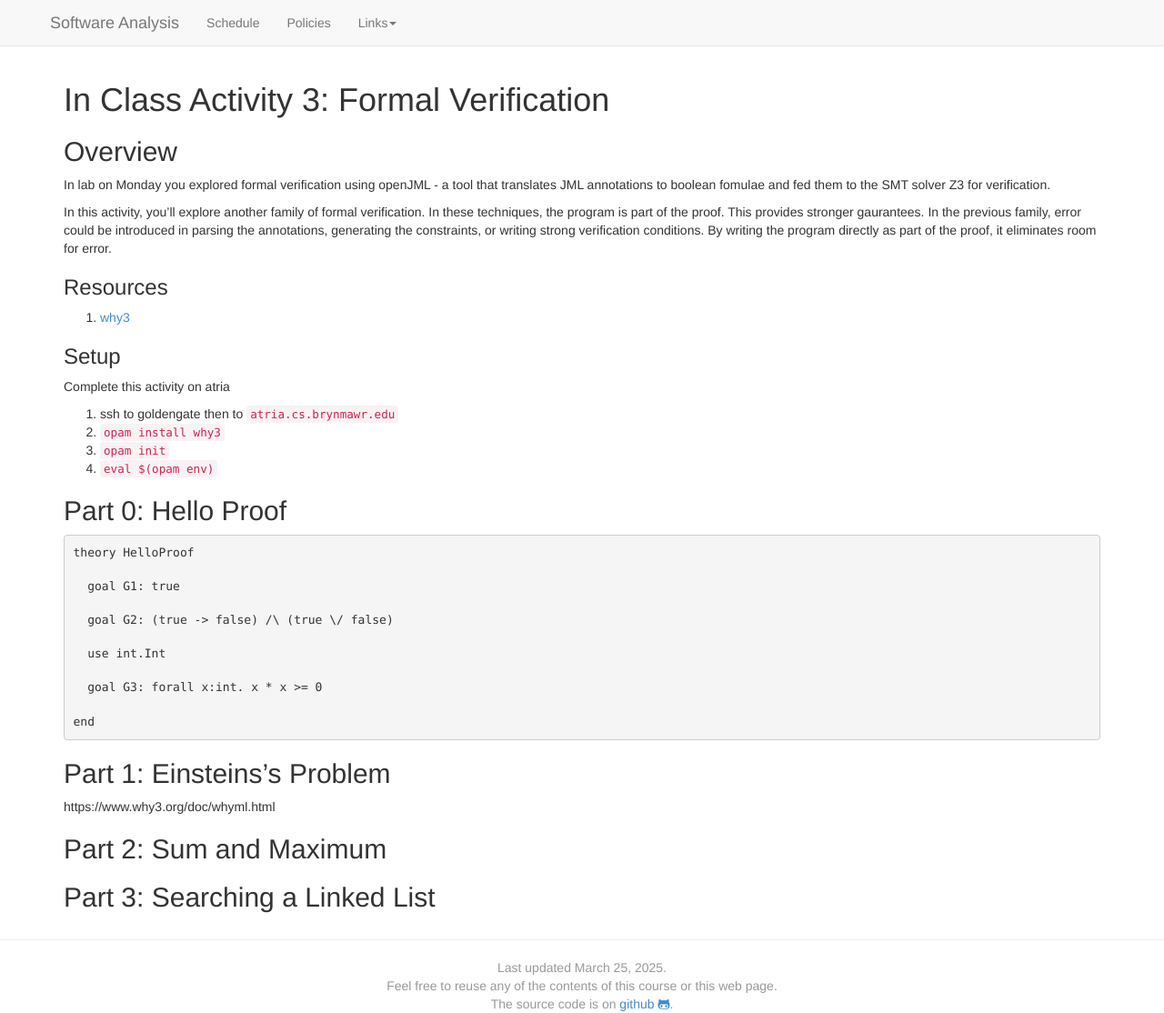
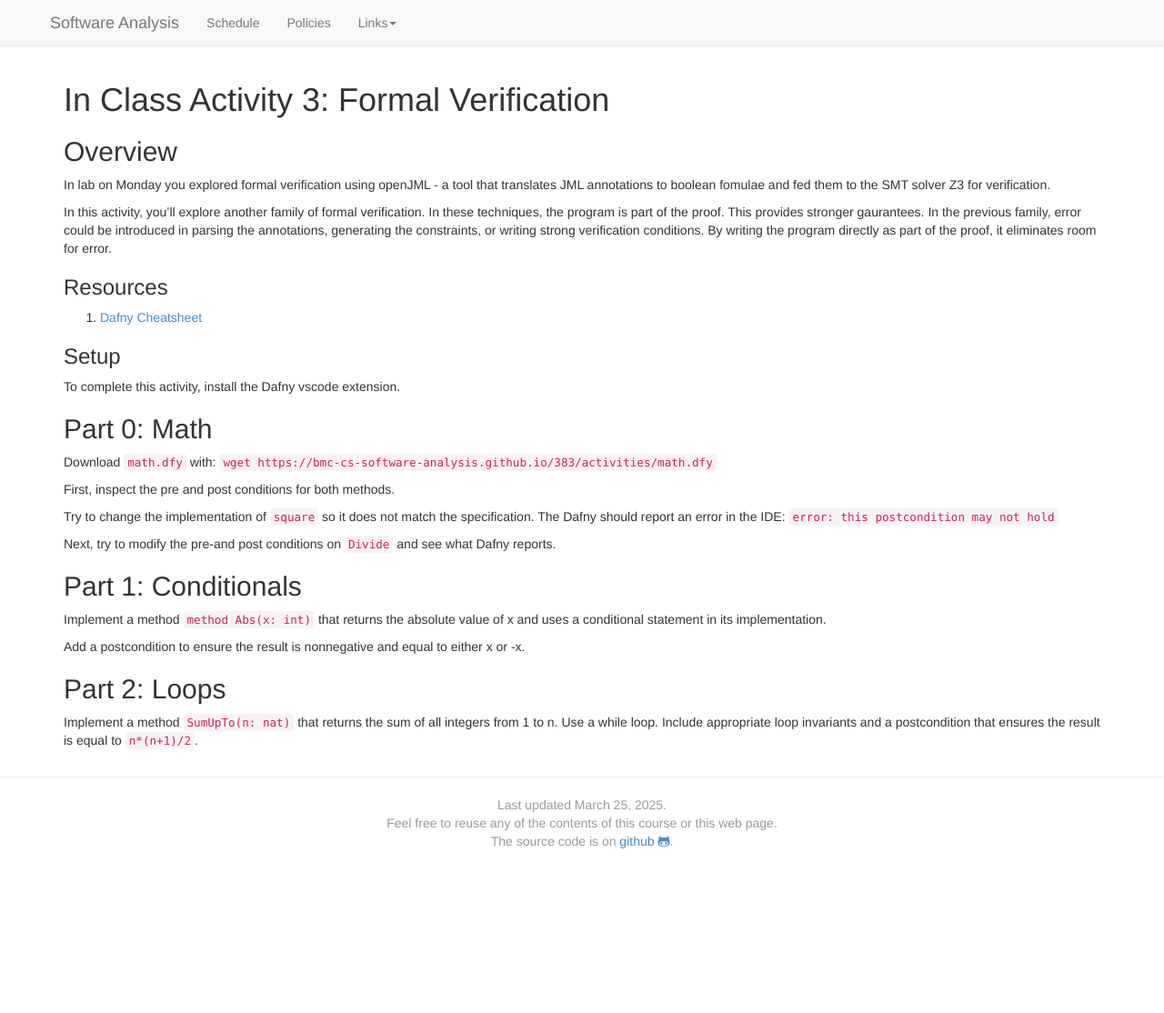
Before and after one commit to bmc-cs-software-analysis/383, a Jekyll site: the page built from activity2.md, in a window 1280 px wide and 1114 px high. Shown: the whole window at 91% size. Built offline with Jekyll 4.4.1, drawn with Linux system fonts in a browser that asks for light colours; nearby versions of some CDN libraries.

Commit message:
Dafny activity

````diff
--- a/_data/schedule.yaml
+++ b/_data/schedule.yaml
@@ -250,7 +250,7 @@
       readings: ~
       assignments:
         -
-          title: "Why3 Activity"
+          title: "Formal Verification Activity"
           url: "activity2.html"
         -
           title: "HW 3 - Boolean Satisfiability"
--- a/activity2.md
+++ b/activity2.md
@@ -17,34 +17,31 @@ In lab on Monday you explored formal verification using openJML - a tool that tr
 In this activity, you'll explore another family of formal verification. In these techniques, the program is part of the proof. This provides stronger gaurantees. In the previous family, error could be introduced in parsing the annotations, generating the constraints, or writing strong verification conditions. By writing the program directly as part of the proof, it eliminates room for error.
 
 ### Resources
-1. [why3](https://www.why3.org/doc/index.html)
+1. [Dafny Cheatsheet](https://docs.google.com/document/d/1kz5_yqzhrEyXII96eCF1YoHZhnb_6dzv-K3u79bMMis/edit?pref=2&pli=1&tab=t.0)
 
 ### Setup
-Complete this activity on atria
-0. ssh to goldengate then to `atria.cs.brynmawr.edu`
-1. `opam install why3`
-2. `opam init`
-3. `eval $(opam env)`
+To complete this activity, install the Dafny vscode extension.
 
-## Part 0: Hello Proof
+## Part 0: Math
+Download `math.dfy`  with:
+`wget https://bmc-cs-software-analysis.github.io/383/activities/math.dfy`
 
-```
-theory HelloProof
+First, inspect the pre and post conditions for both methods.
 
-  goal G1: true
+Try to change the implementation of `square` so it does not match the specification. The Dafny should report an error in the IDE:
+`error: this postcondition may not hold`
 
-  goal G2: (true -> false) /\ (true \/ false)
+Next, try to modify the pre-and post conditions on `Divide` and see what Dafny reports.
 
-  use int.Int
+## Part 1: Conditionals
 
-  goal G3: forall x:int. x * x >= 0
+Implement a method `method Abs(x: int)` that returns the absolute value of x and uses a conditional statement in its implementation.
 
-end
-```
+Add a postcondition to ensure the result is nonnegative and equal to either x or -x.
 
-## Part 1: Einsteins's Problem
-https://www.why3.org/doc/whyml.html
 
-## Part 2: Sum and Maximum
+## Part 2: Loops
 
-## Part 3: Searching a Linked List
+Implement a method `SumUpTo(n: nat)` that returns the sum of all integers from 1 to n.
+Use a while loop.
+Include appropriate loop invariants and a postcondition that ensures the result is equal to `n*(n+1)/2`.
````
Also changed, not shown: 1 other file.
